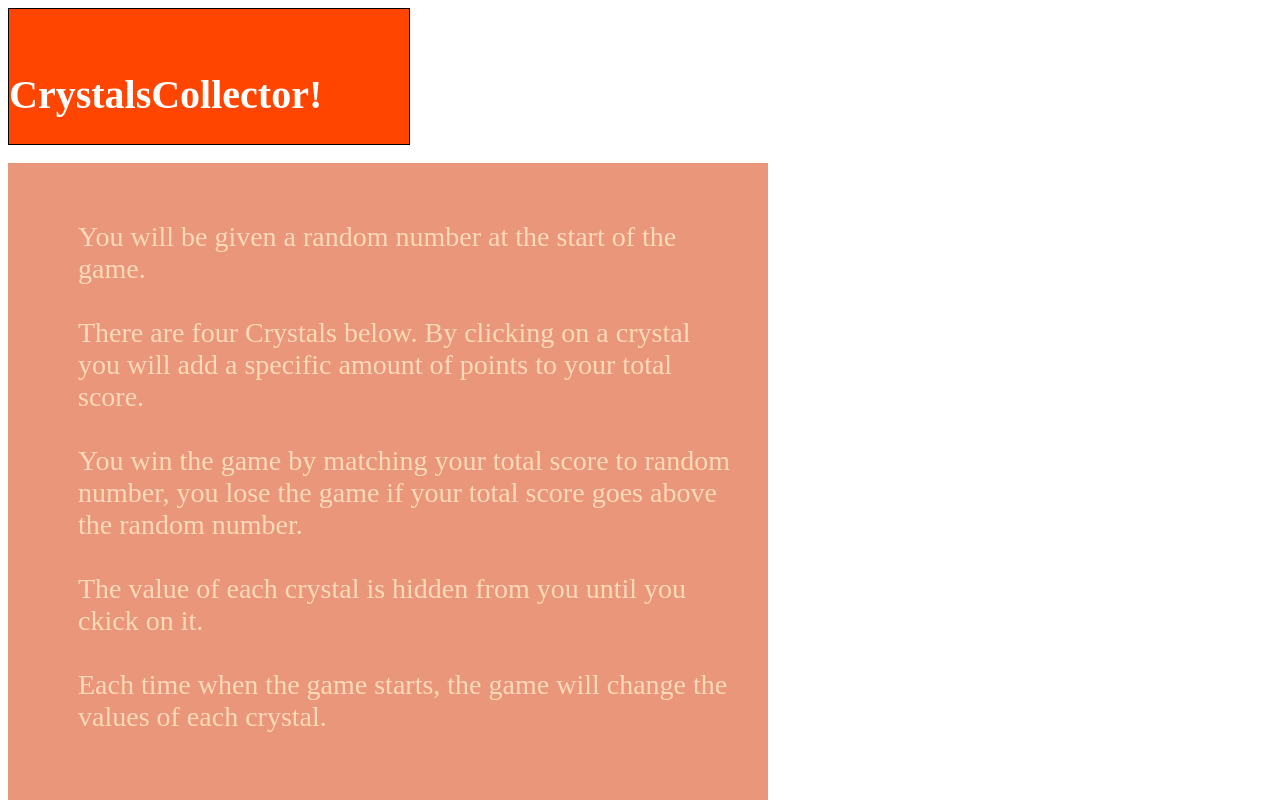
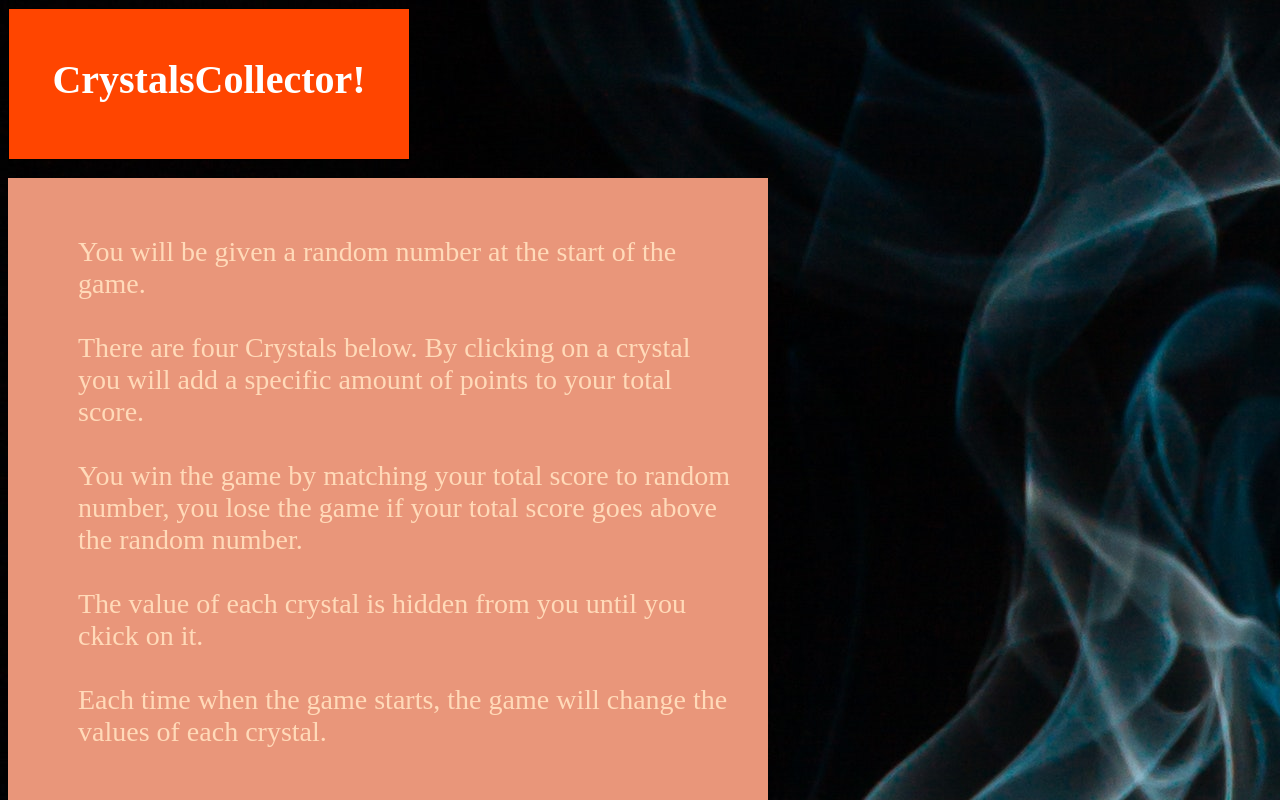
Before and after one commit to JPalmer76/unit-4-game, a plain HTML site: page index.html in a window 1280 px wide. Shown: the top 800 px of the page. Drawn offline with nearby package versions, Linux system fonts and the light colour scheme.

Commit message:
layout complete

```diff
--- a/assets/css/style.css
+++ b/assets/css/style.css
@@ -1,11 +1,22 @@
+
+body {
+    background-image: url(../images/black-background-blue-close-up-604684.jpg);
+    width: 960px;
+    height: 1200px;
+}
+
+
+
+
+
 .heading {
   border: 1px solid black;
-  height: 100px;
+  height: 130px;
   width: 400px;
   background-color: orangered;
   color: white;
-  text-align: left;
-  padding-top: 35px;
+  text-align: center;
+  padding-top: 20px;
   font-size: 20px;
 }
 
```
Also changed, not shown: assets/images/black-background-blue-close-up-604684.jpg (added).
